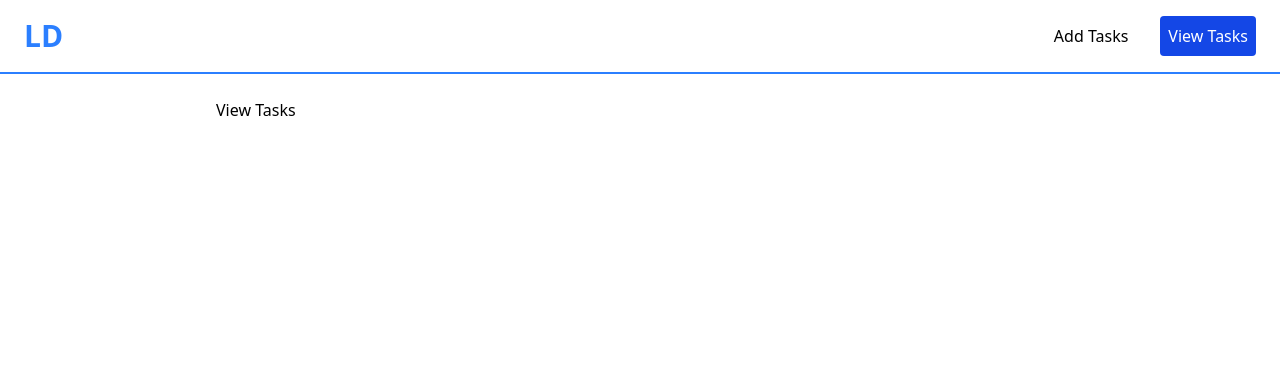
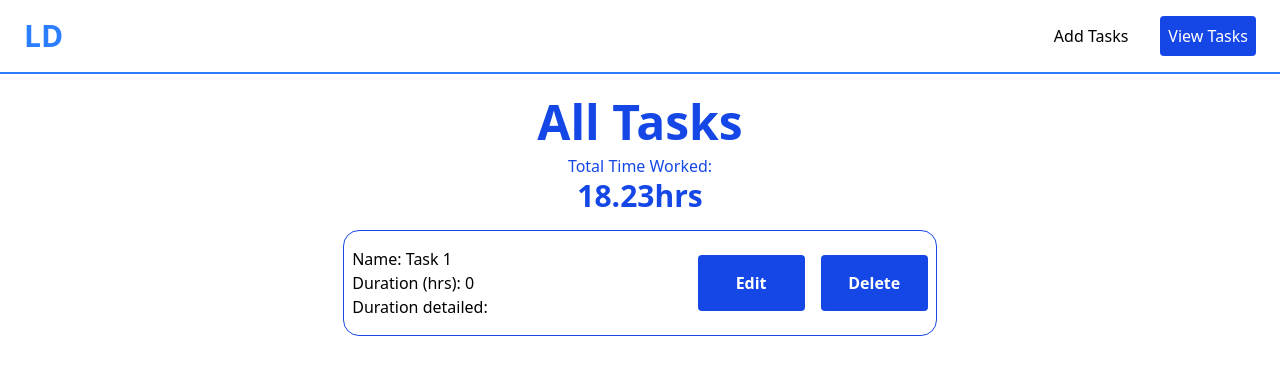
Before and after one commit to ThembaMtshelwane/task-tracker, a React (Vite) app in the folder view/: page /results in a window 1280 px wide. Shown: the top 374 px of the page. Built offline with nearby package versions, Linux system fonts and the light colour scheme.

Commit message:
View Tasks UI added

```diff
--- /dev/null
+++ b/view/src/components/TaskCard.tsx
@@ -0,0 +1,22 @@
+type TaskCardProps = {
+  name: string;
+  duration: number;
+};
+
+const TaskCard = ({ name, duration }: TaskCardProps) => {
+  return (
+    <div className="flex border rounded-2xl border-blue-700 justify-between gap-4 cursor-default px-2 py-4">
+      <div className=" w-[65%]">
+        <div>Name: {name}</div>
+        <div>Duration (hrs): {duration} </div>
+        <div>Duration detailed: </div>
+      </div>
+      <div className="w-[40%] flex gap-4 items-center justify-around ">
+        <button className="w-[250px]">Edit</button>
+        <button className="w-[250px]">Delete</button>
+      </div>
+    </div>
+  );
+};
+
+export default TaskCard;
--- a/view/src/pages/ViewTasks.tsx
+++ b/view/src/pages/ViewTasks.tsx
@@ -1,5 +1,21 @@
+import TaskCard from "../components/TaskCard";
+
 const ViewTasks = () => {
-  return <>View Tasks</>;
+  return (
+    <section className="flex flex-col gap-4">
+      <div className="text-center text-blue-700 space-y-2">
+        <h1 className="text-5xl font-semibold">All Tasks </h1>
+        <div className="flex flex-col">
+          <p>Total Time Worked:</p>
+          <span className="text-3xl font-extrabold">{18.23}hrs</span>
+        </div>
+      </div>
+
+      <div className=" flex flex-col w-[70%] mx-auto justify-center">
+        <TaskCard name={"Task 1"} duration={0} />
+      </div>
+    </section>
+  );
 };
 
 export default ViewTasks;
```
